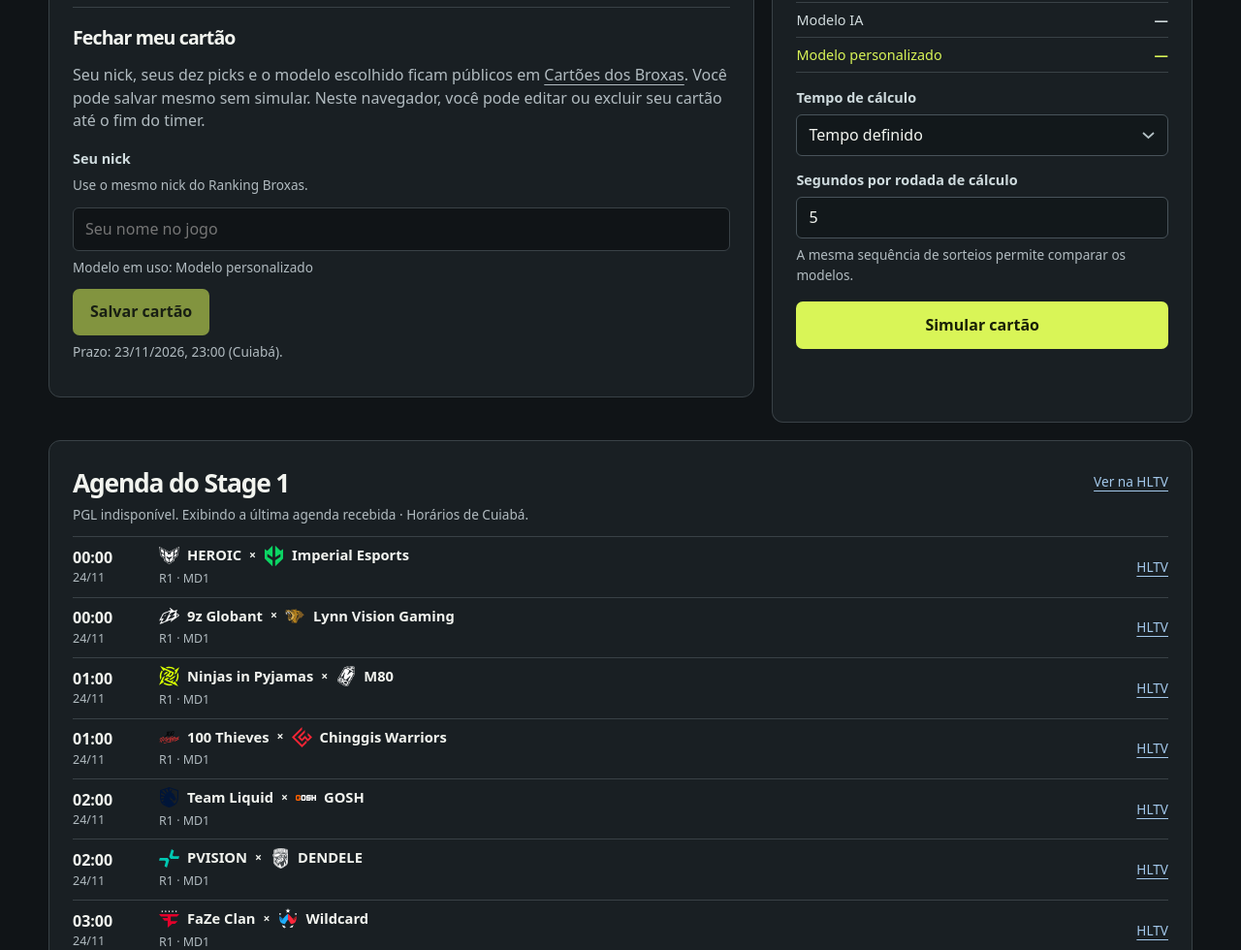
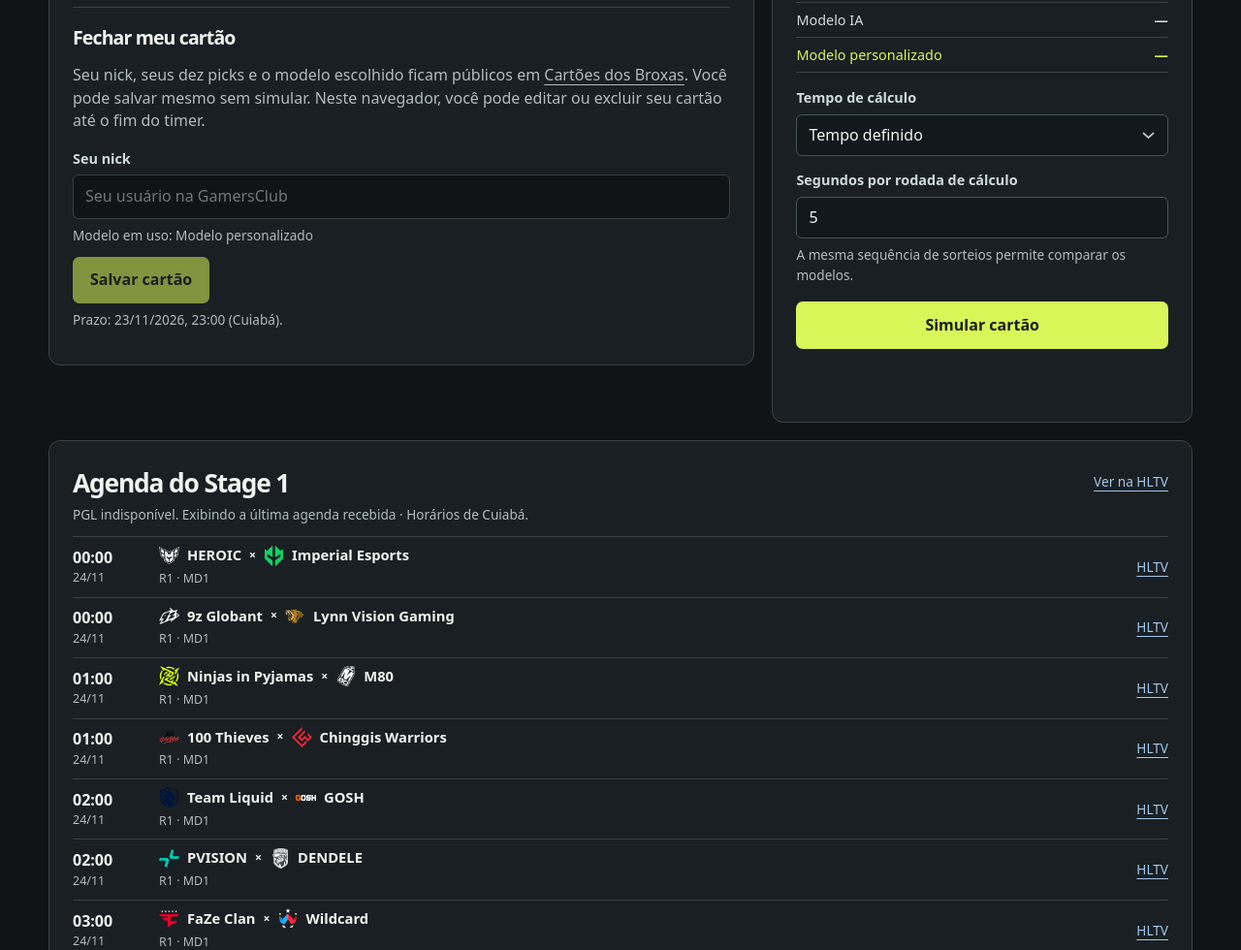
Before and after one commit to marcosvtm/sala-do-pickem, a website with bundled scripts: page dist/index.html in a window 1280 px wide. Shown: the part 891-1871 px from the top of the page at 97% size. Built offline with nearby package versions, Linux system fonts and the light colour scheme; files whose address does not match are found by name.

Commit message:
Prompt for a GamersClub nickname in the card form

```diff
--- a/dist/index.html
+++ b/dist/index.html
@@ -70,17 +70,13 @@
               cartão até o fim do timer.
             </p>
             <label for="nick">Seu nick</label>
-            <p id="nickHint" class="hint">
-              Use o mesmo nick do Ranking Broxas.
-            </p>
             <input
               id="nick"
               name="nick"
-              aria-describedby="nickHint"
               maxlength="32"
               required
               autocomplete="nickname"
-              placeholder="Seu nome no jogo"
+              placeholder="Seu usuário na GamersClub"
             />
             <p id="saveModel" class="hint"></p>
             <div class="save-actions">
```
